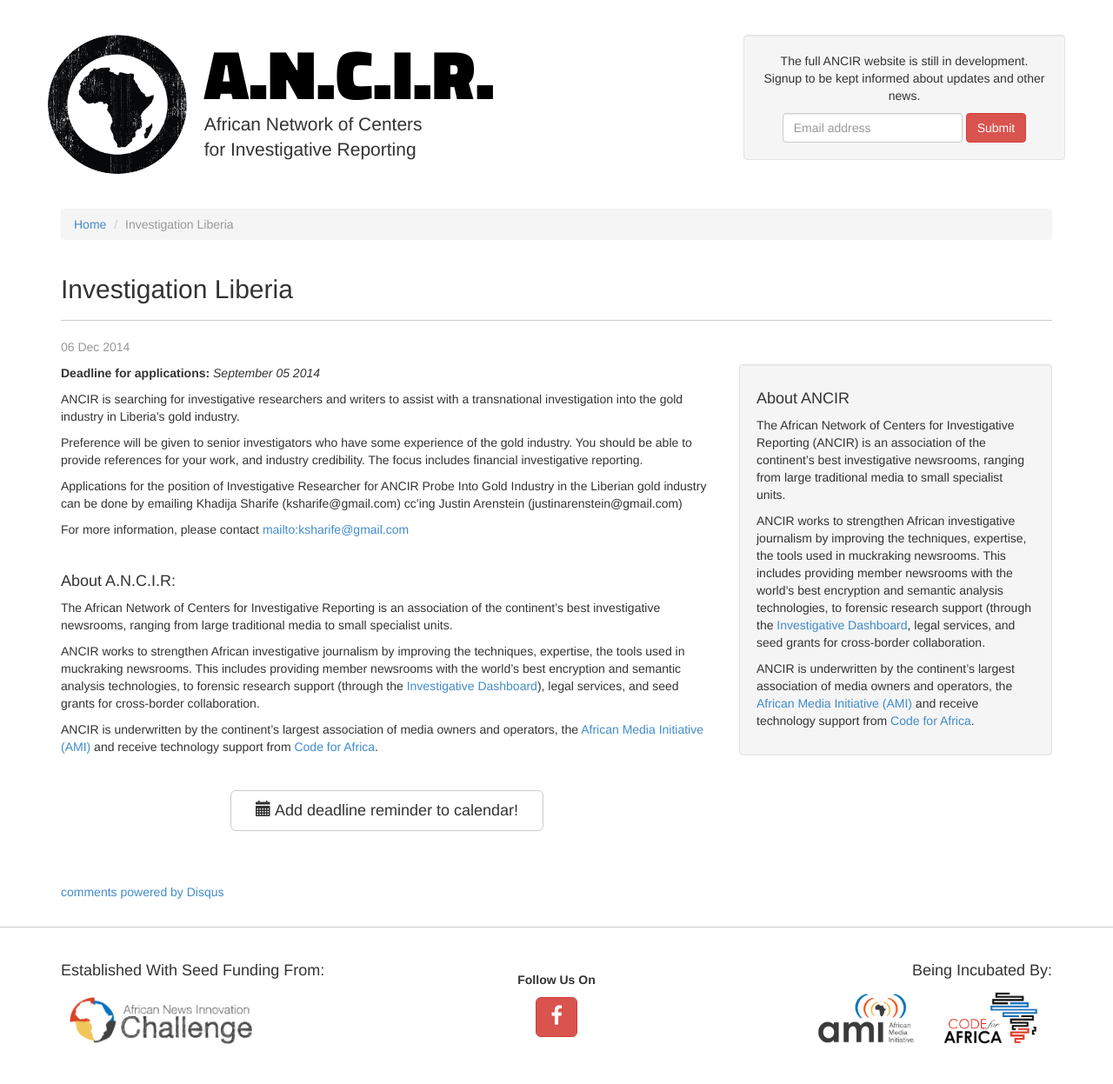
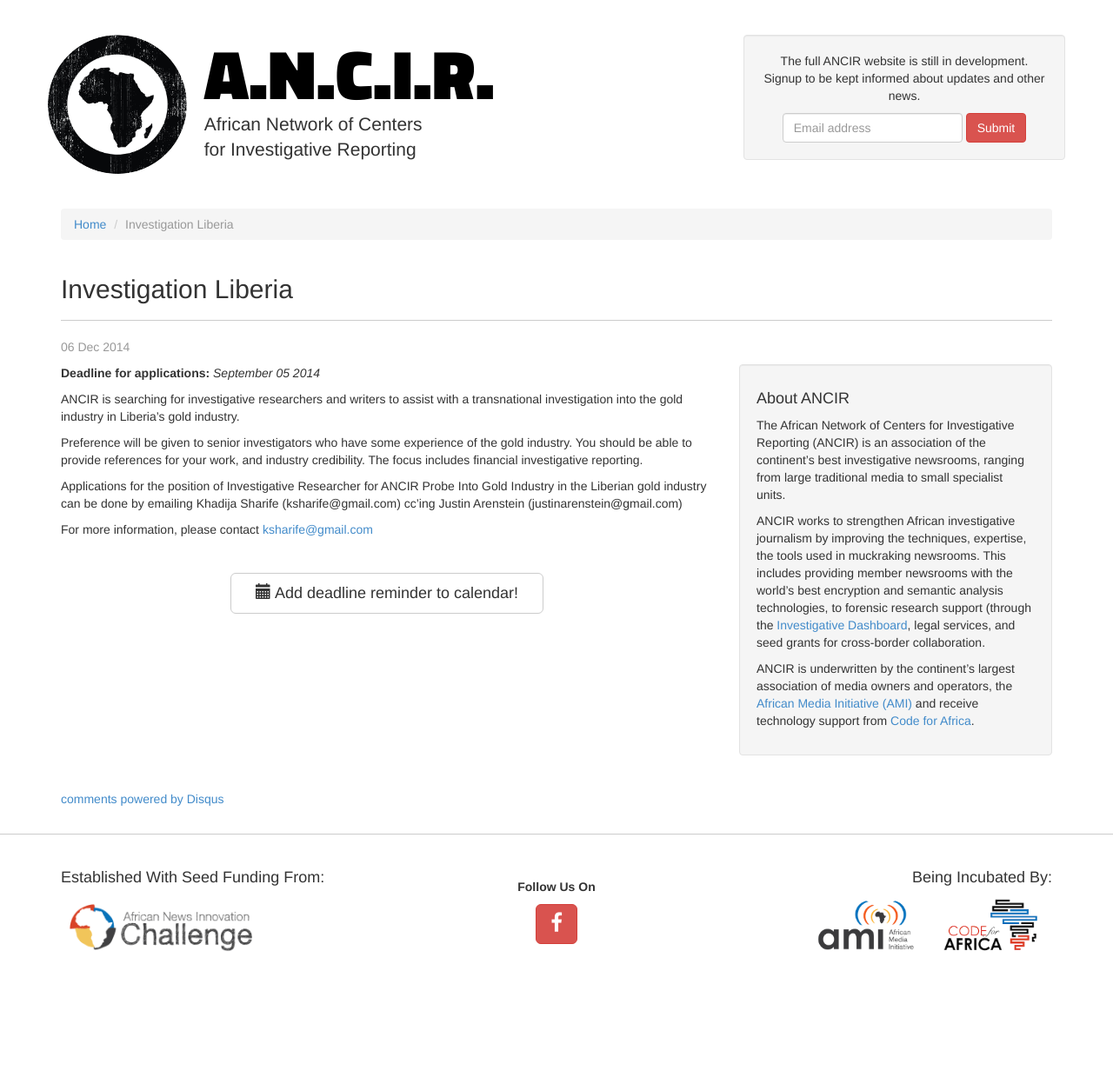
Before and after one commit to ANCIR/InvestigativeCenters.org, a Jekyll site: the page built from _posts/2014-12-06-liberia-investigation.md, in a window 1280 px wide. Shown: the whole page at 87% size. Built offline with Jekyll 4.4.1, drawn with Linux system fonts in a browser that asks for light colours; nearby versions of some CDN libraries; some web fonts are replaced; Markdown is read by kramdown in place of the engine named in the settings; comment, search, counter and statistics services are not loaded; after the commit the page ends 1140 px from its top, so only the background shows below that.

Commit message:
Update 2014-12-06-liberia-investigation.md

```diff
--- a/_posts/2014-12-06-liberia-investigation.md
+++ b/_posts/2014-12-06-liberia-investigation.md
@@ -13,16 +13,7 @@
 
 Applications for the position of Investigative Researcher for ANCIR Probe Into Gold Industry in the Liberian gold industry can be done by emailing Khadija Sharife (ksharife@gmail.com) cc'ing Justin Arenstein (justinarenstein@gmail.com)
 
-For more information, please contact [mailto:ksharife@gmail.com](mailto:ksharife@gmail.com)
-
-<br/>
-#### About A.N.C.I.R:
-The African Network of Centers for Investigative Reporting is an association of the continent’s best investigative newsrooms, ranging from large traditional media to small specialist units.
-
-ANCIR works to strengthen African investigative journalism by improving the techniques, expertise, the tools used in muckraking newsrooms. This includes providing member newsrooms with the world’s best encryption and semantic analysis technologies, to forensic research support (through the [Investigative Dashboard](http://investigativedashboard.org)), legal services, and seed grants for cross-border collaboration.
-
-ANCIR is underwritten by the continent’s largest association of media owners and operators, the [African Media Initiative (AMI)](http://africanmediainitiative.org) and receive technology support from [Code for Africa](http://codeforafrica.org).
-
+For more information, please contact [ksharife@gmail.com](mailto:ksharife@gmail.com)
 
 <br/>
 
```
